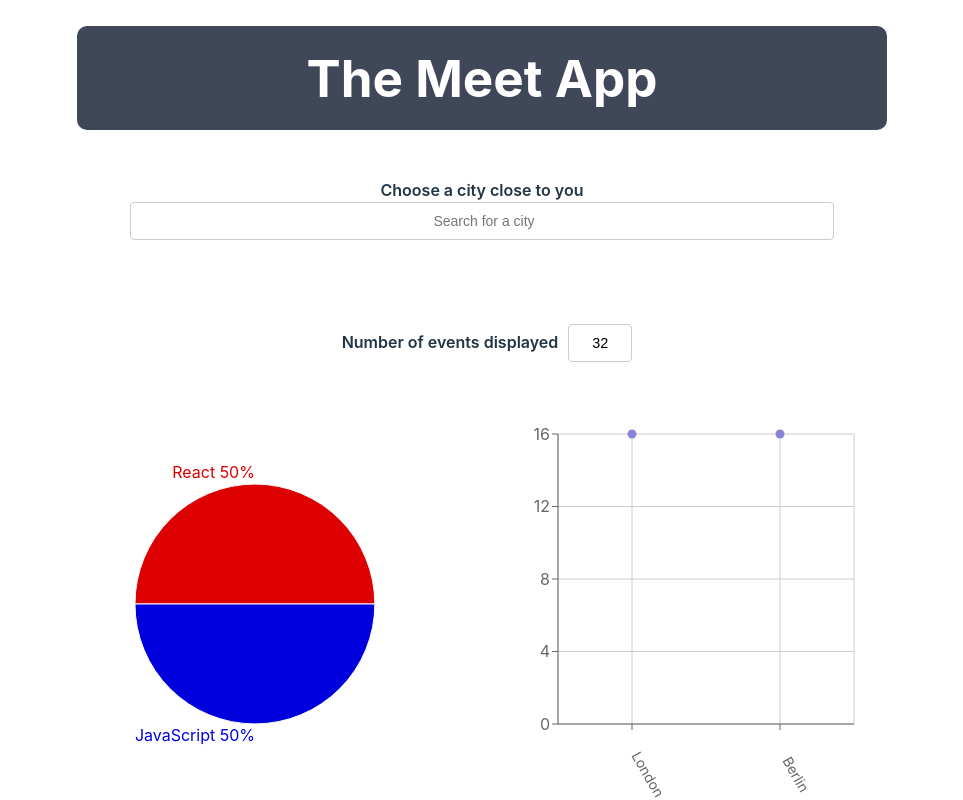
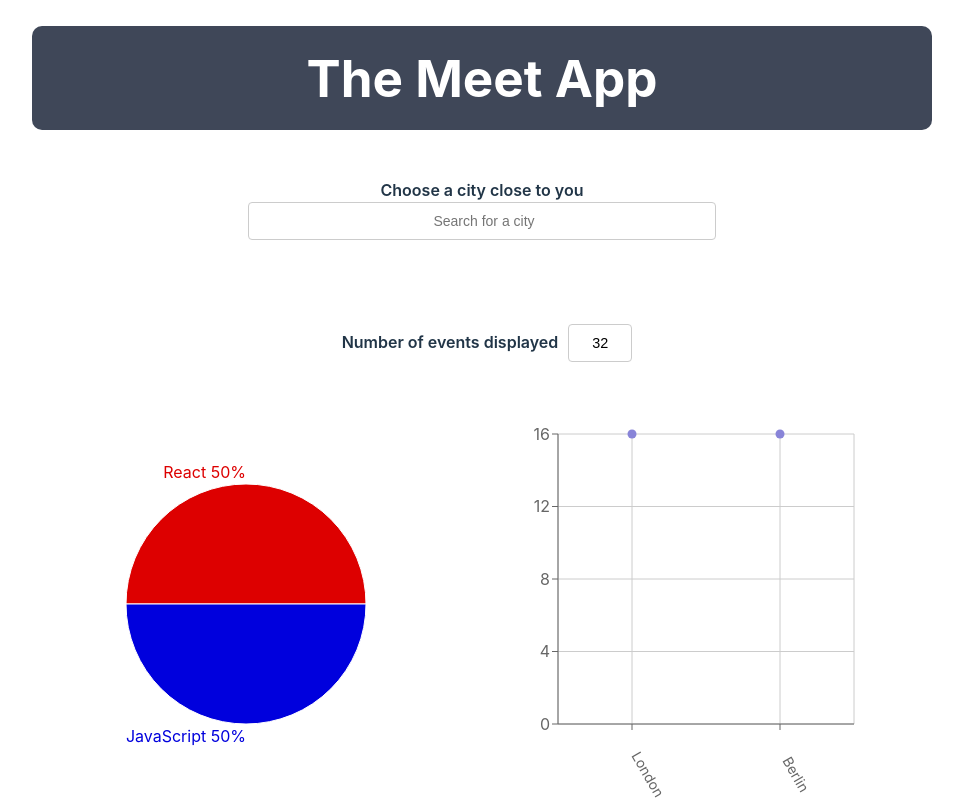
Before and after one commit to LindsellR/meet, a React (Vite) app: page / in a window 1280 px wide. Shown: the top 800 px of the page, without its empty margins (158-1121 px from the left). Built offline with nearby package versions, Linux system fonts and the light colour scheme; the HTML template or start-up script is replaced by a standard one.

Commit message:
Adjusting piechart position

```diff
--- a/src/App.css
+++ b/src/App.css
@@ -13,7 +13,7 @@
   width: 100%;
   text-align: center;
   box-sizing: border-box;
-  width: 90%;
+  width: 100%;
   max-width: 900px;
 }
 
@@ -37,10 +37,12 @@ p {
 }
 
 .form-wrapper {
+   width: 500px;
   display: flex;
   justify-content: center;
   margin-top: 2rem;
   padding: 1rem;
+
 }
 
 input{
@@ -49,11 +51,10 @@ input{
   outline: none;
   border: 1px solid #ccc;
   font-size: 14px;
-  line-height: 20px;
-  align-self: center;
   height: 38px;
   margin-bottom: 20px;
 }
+
 .input--small {
   font-size: 0.9rem;
   padding: 0.25rem 0.5rem;
--- a/src/components/EventGenresChart.jsx
+++ b/src/components/EventGenresChart.jsx
@@ -57,8 +57,8 @@ const EventGenresChart = ({ events }) => {
   }
 
   return (
-    <ResponsiveContainer width="99%" height={400}>
-      <PieChart margin={{ top: 20, right: 20, bottom: 40, left: 20 }}>
+    <ResponsiveContainer width="90%" height={400}>
+      <PieChart margin={{ top: 20, right: 0, bottom: 40, left: 20 }}>
         <Pie
           data={data}
           dataKey="value"
```
